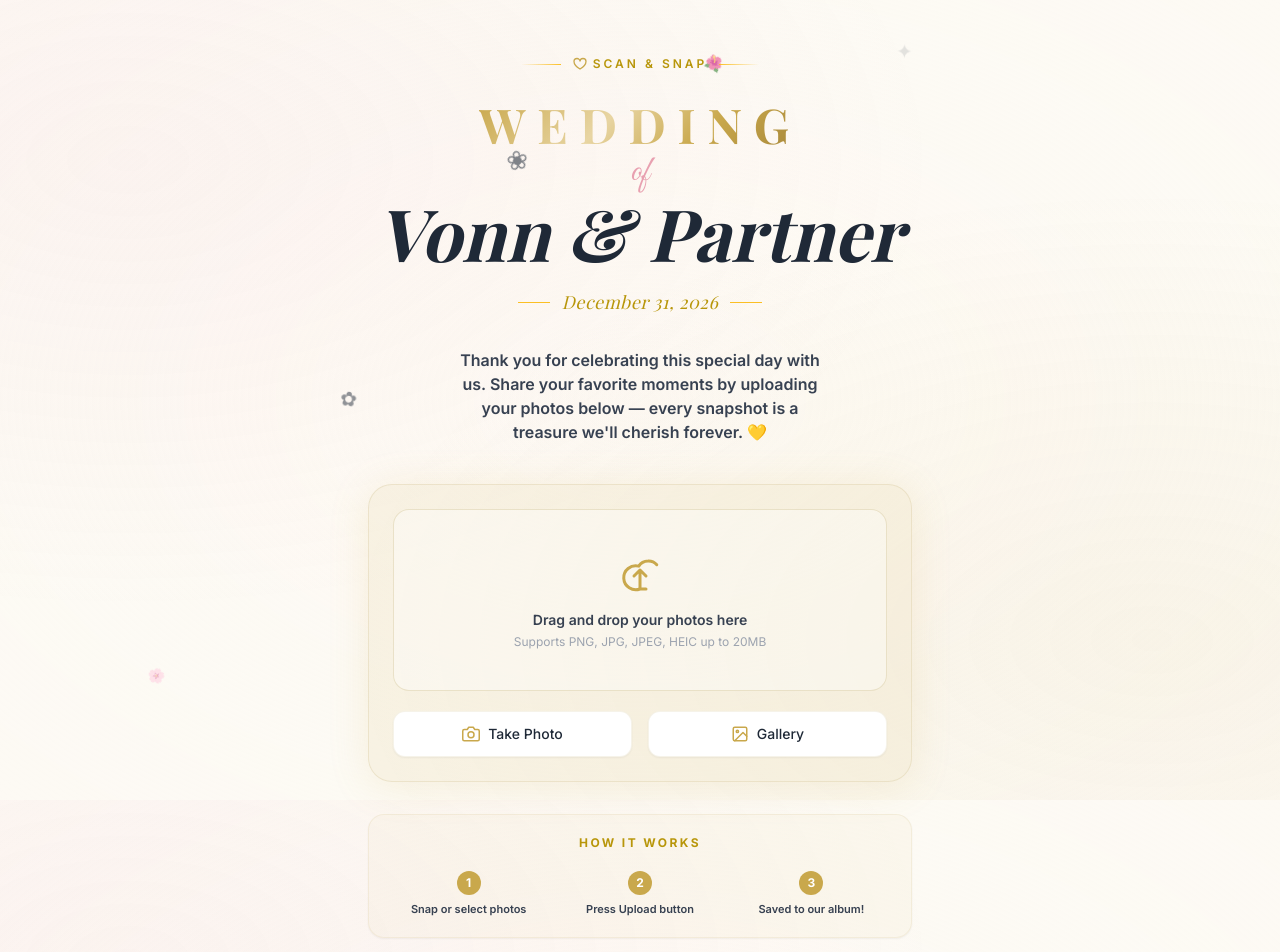
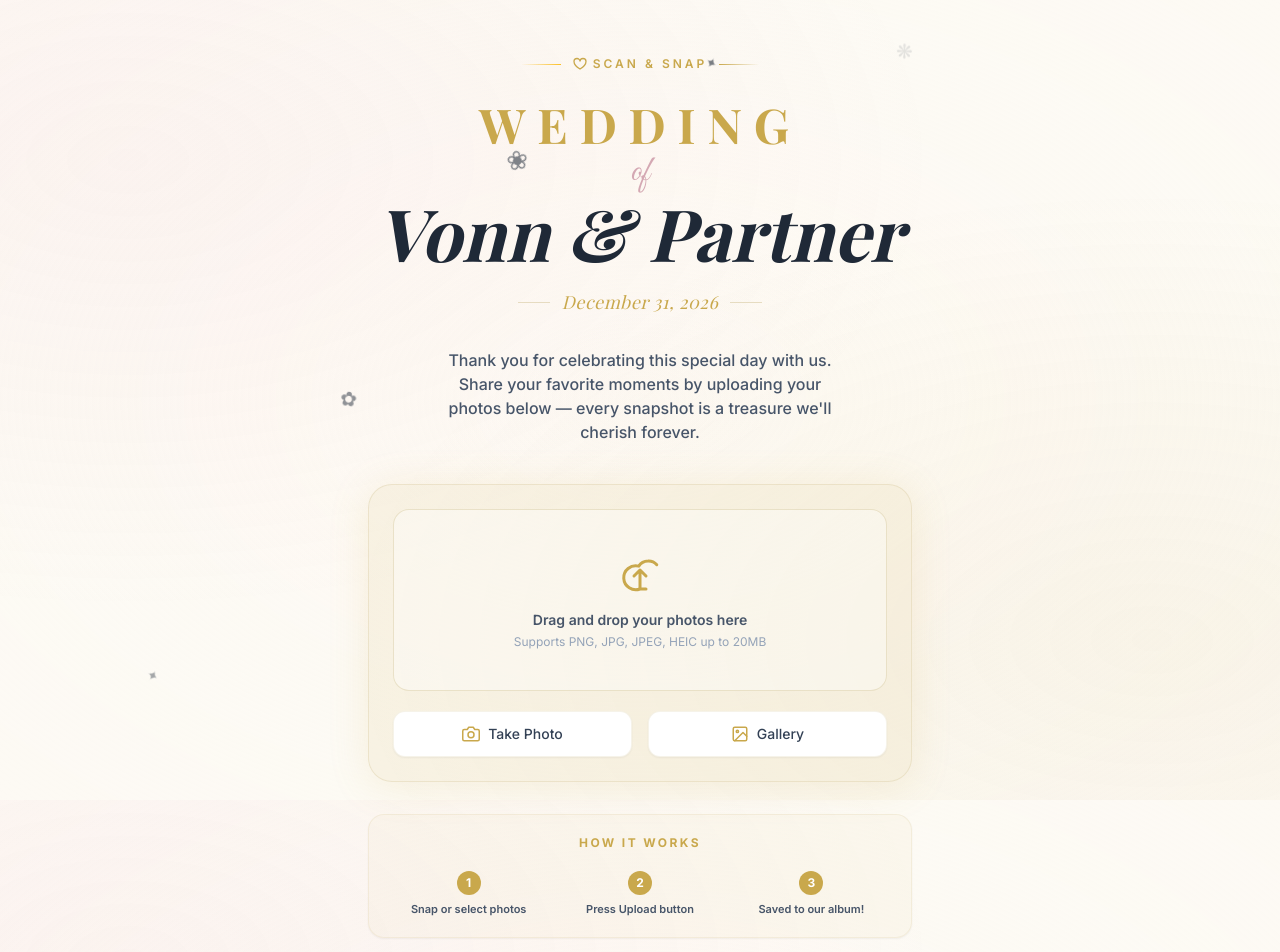
Before and after one commit to vonn012311-coder/WEDDING-SNS, a Next.js app: page / in a window 1280 px wide. Shown: the top 952 px of the page. Built offline with nearby package versions, Linux system fonts and the light colour scheme; a web font is replaced by a local one.

Commit message:
design: remove emojis and standardize typography colors for consistent UI

```diff
--- a/app/page.tsx
+++ b/app/page.tsx
@@ -18,7 +18,7 @@ export default function Home() {
               fontSize: `${14 + (i % 3) * 6}px`,
             }}
           >
-            {["🌸", "✿", "❀", "🌺", "✦", "❋"][i]}
+            {["✦", "✿", "❀", "✦", "❋", "✧"][i]}
           </span>
         ))}
       </div>
@@ -32,7 +32,7 @@ export default function Home() {
       {/* Footer */}
       <footer className="text-center pb-10 px-4">
         <p className="font-inter text-xs text-gray-400">
-          Made with 💛 for your special day · Scan &amp; Snap
+          Made with love for your special day · Scan &amp; Snap
         </p>
       </footer>
     </main>
--- a/components/Hero.tsx
+++ b/components/Hero.tsx
@@ -47,17 +47,17 @@ export default function Hero() {
                 fill="none"
               />
             </svg>
-            <span className="font-inter text-xs font-semibold tracking-[0.25em] uppercase text-gold-600">
+            <span className="font-inter text-xs font-semibold tracking-[0.25em] uppercase text-[#C9A84C]">
               Scan &amp; Snap
             </span>
           </div>
-          <span className="flex-1 h-px w-10 bg-gradient-to-l from-transparent to-gold-400" />
+          <span className="flex-1 h-px w-10 bg-gradient-to-l from-transparent to-[#C9A84C]" />
         </motion.div>
 
         {/* ── WEDDING ── */}
         <motion.p
           variants={itemVariants}
-          className="font-serif text-4xl sm:text-5xl font-bold tracking-[0.25em] uppercase text-gold-gradient mb-1"
+          className="font-serif text-4xl sm:text-5xl font-bold tracking-[0.25em] uppercase text-[#C9A84C] mb-1"
         >
           Wedding
         </motion.p>
@@ -65,7 +65,7 @@ export default function Hero() {
         {/* ── "of" script ── */}
         <motion.p
           variants={itemVariants}
-          className="font-script text-3xl sm:text-4xl text-blush-500 leading-tight mb-1"
+          className="font-script text-3xl sm:text-4xl text-[#d4a8b3] leading-tight mb-1"
         >
           of
         </motion.p>
@@ -83,17 +83,17 @@ export default function Hero() {
           variants={itemVariants}
           className="flex items-center gap-3 mb-8"
         >
-          <span className="w-8 h-px bg-gold-400" />
-          <span className="font-serif text-base sm:text-lg text-gold-600 italic tracking-wide">
+          <span className="w-8 h-px bg-[#cfc08f]/50" />
+          <span className="font-serif text-base sm:text-lg text-[#C9A84C] italic tracking-wide">
             {weddingDate}
           </span>
-          <span className="w-8 h-px bg-gold-400" />
+          <span className="w-8 h-px bg-[#cfc08f]/50" />
         </motion.div>
 
         {/* ── Welcome message ── */}
         <motion.p
           variants={itemVariants}
-          className="font-inter text-gray-700 font-semibold text-sm sm:text-base leading-relaxed max-w-sm"
+          className="font-inter text-slate-600 font-medium text-sm sm:text-base leading-relaxed max-w-sm"
         >
           {welcomeMessage}
         </motion.p>
--- a/components/UploadZone.tsx
+++ b/components/UploadZone.tsx
@@ -290,10 +290,10 @@ export default function UploadZone() {
               >
                 <div className="text-center flex flex-col items-center">
                   <CloudUploadIcon />
-                  <p className="font-inter text-gray-700 text-sm font-semibold mt-3">
+                  <p className="font-inter text-slate-600 text-sm font-semibold mt-3">
                     Drag and drop your photos here
                   </p>
-                  <p className="font-inter text-gray-400 text-xs mt-1">
+                  <p className="font-inter text-slate-400 text-xs mt-1">
                     Supports PNG, JPG, JPEG, HEIC up to {weddingConfig.maxUploadSizeMB}MB
                   </p>
                 </div>
@@ -324,7 +324,7 @@ export default function UploadZone() {
                   whileTap={{ scale: 0.98 }}
                   onClick={(e) => { e.stopPropagation(); cameraRef.current?.click(); }}
                   id="camera-btn"
-                  className="flex items-center justify-center gap-2 py-3 px-4 rounded-xl bg-white border border-[#cfc08f]/20 text-gray-800 font-inter font-medium text-sm transition-all hover:bg-gray-50 shadow-sm"
+                  className="flex items-center justify-center gap-2 py-3 px-4 rounded-xl bg-white border border-[#cfc08f]/20 text-slate-700 font-inter font-medium text-sm transition-all hover:bg-gray-50 shadow-sm"
                 >
                   <svg width="18" height="18" viewBox="0 0 24 24" fill="none" stroke="#C9A84C" strokeWidth="2" strokeLinecap="round" strokeLinejoin="round">
                     <path d="M23 19a2 2 0 0 1-2 2H3a2 2 0 0 1-2-2V8a2 2 0 0 1 2-2h4l2-3h6l2 3h4a2 2 0 0 1 2 2z" />
@@ -338,7 +338,7 @@ export default function UploadZone() {
                   whileTap={{ scale: 0.98 }}
                   onClick={() => galleryRef.current?.click()}
                   id="gallery-btn"
-                  className="flex items-center justify-center gap-2 py-3 px-4 rounded-xl bg-white border border-[#cfc08f]/20 text-gray-800 font-inter font-medium text-sm transition-all hover:bg-gray-50 shadow-sm"
+                  className="flex items-center justify-center gap-2 py-3 px-4 rounded-xl bg-white border border-[#cfc08f]/20 text-slate-700 font-inter font-medium text-sm transition-all hover:bg-gray-50 shadow-sm"
                 >
                   <svg width="18" height="18" viewBox="0 0 24 24" fill="none" stroke="#C9A84C" strokeWidth="2" strokeLinecap="round" strokeLinejoin="round">
                     <rect x="3" y="3" width="18" height="18" rx="2" ry="2" />
@@ -358,10 +358,15 @@ export default function UploadZone() {
               initial={{ opacity: 0, y: -8 }}
               animate={{ opacity: 1, y: 0 }}
               exit={{ opacity: 0, y: -8 }}
-              className="mt-4 px-4 py-3 rounded-xl bg-red-50 border border-red-200 text-red-600 font-inter text-xs whitespace-pre-line"
+              className="mt-4 px-4 py-3 rounded-xl bg-red-50 border border-red-200 text-red-600 font-inter text-xs flex items-start gap-2 whitespace-pre-line"
               role="alert"
             >
-              ⚠️ {errorMessage}
+              <svg width="14" height="14" viewBox="0 0 24 24" fill="none" stroke="currentColor" strokeWidth="2.5" className="mt-0.5 shrink-0">
+                <circle cx="12" cy="12" r="10" />
+                <line x1="12" y1="8" x2="12" y2="12" />
+                <line x1="12" y1="16" x2="12.01" y2="16" />
+              </svg>
+              <span>{errorMessage}</span>
             </motion.div>
           )}
         </AnimatePresence>
@@ -441,7 +446,7 @@ export default function UploadZone() {
 
       {uploadState === "idle" && (
         <div className="mt-8 bg-[#ede2c2]/15 border border-[#cfc08f]/20 rounded-2xl p-5 shadow-sm text-center">
-          <h3 className="font-inter text-xs font-bold tracking-[0.2em] uppercase text-gold-600 mb-5">
+          <h3 className="font-inter text-xs font-bold tracking-[0.2em] uppercase text-[#C9A84C] mb-5">
             HOW IT WORKS
           </h3>
           <div className="grid grid-cols-3 gap-3">
@@ -449,7 +454,7 @@ export default function UploadZone() {
               <span className="flex items-center justify-center w-6 h-6 rounded-full bg-[#C9A84C] text-white text-xs font-bold mb-2">
                 1
               </span>
-              <p className="font-inter text-[11px] font-semibold text-gray-700 leading-tight">
+              <p className="font-inter text-[11px] font-semibold text-slate-600 leading-tight">
                 Snap or select photos
               </p>
             </div>
@@ -457,7 +462,7 @@ export default function UploadZone() {
               <span className="flex items-center justify-center w-6 h-6 rounded-full bg-[#C9A84C] text-white text-xs font-bold mb-2">
                 2
               </span>
-              <p className="font-inter text-[11px] font-semibold text-gray-700 leading-tight">
+              <p className="font-inter text-[11px] font-semibold text-slate-600 leading-tight">
                 Press Upload button
               </p>
             </div>
@@ -465,7 +470,7 @@ export default function UploadZone() {
               <span className="flex items-center justify-center w-6 h-6 rounded-full bg-[#C9A84C] text-white text-xs font-bold mb-2">
                 3
               </span>
-              <p className="font-inter text-[11px] font-semibold text-gray-700 leading-tight">
+              <p className="font-inter text-[11px] font-semibold text-slate-600 leading-tight">
                 Saved to our album!
               </p>
             </div>
--- a/config.ts
+++ b/config.ts
@@ -14,7 +14,7 @@ export const weddingConfig = {
 
   // ── Messages ────────────────────────────────────────────────
   welcomeMessage:
-    "Thank you for celebrating this special day with us. Share your favorite moments by uploading your photos below — every snapshot is a treasure we'll cherish forever. 💛",
+    "Thank you for celebrating this special day with us. Share your favorite moments by uploading your photos below — every snapshot is a treasure we'll cherish forever.",
 
   // ── Google Drive ────────────────────────────────────────────
   // Paste the Google Drive Folder ID here.
@@ -35,13 +35,13 @@ export const weddingConfig = {
 
   // ── Thank-You Messages (shown randomly after upload) ────────
   thankYouMessages: [
-    "Thank you for capturing our special day! 📸",
-    "We're so grateful for your beautiful memories! 💛",
-    "Your photo will be treasured forever. Thank you! 🌸",
-    "Every picture tells our love story — thank you! 💍",
-    "You've made our wedding album extra special! ✨",
-    "With love and gratitude — thank you for sharing! 🥂",
-    "These moments are priceless. Thank you so much! 🌹",
-    "Your photo is now part of our forever story! 💕",
+    "Thank you for capturing our special day!",
+    "We're so grateful for your beautiful memories!",
+    "Your photo will be treasured forever. Thank you!",
+    "Every picture tells our love story — thank you!",
+    "You've made our wedding album extra special!",
+    "With love and gratitude — thank you for sharing!",
+    "These moments are priceless. Thank you so much!",
+    "Your photo is now part of our forever story!",
   ],
 };
```
Also changed, not shown: components/SuccessScreen.tsx (+10 -10 lines).
